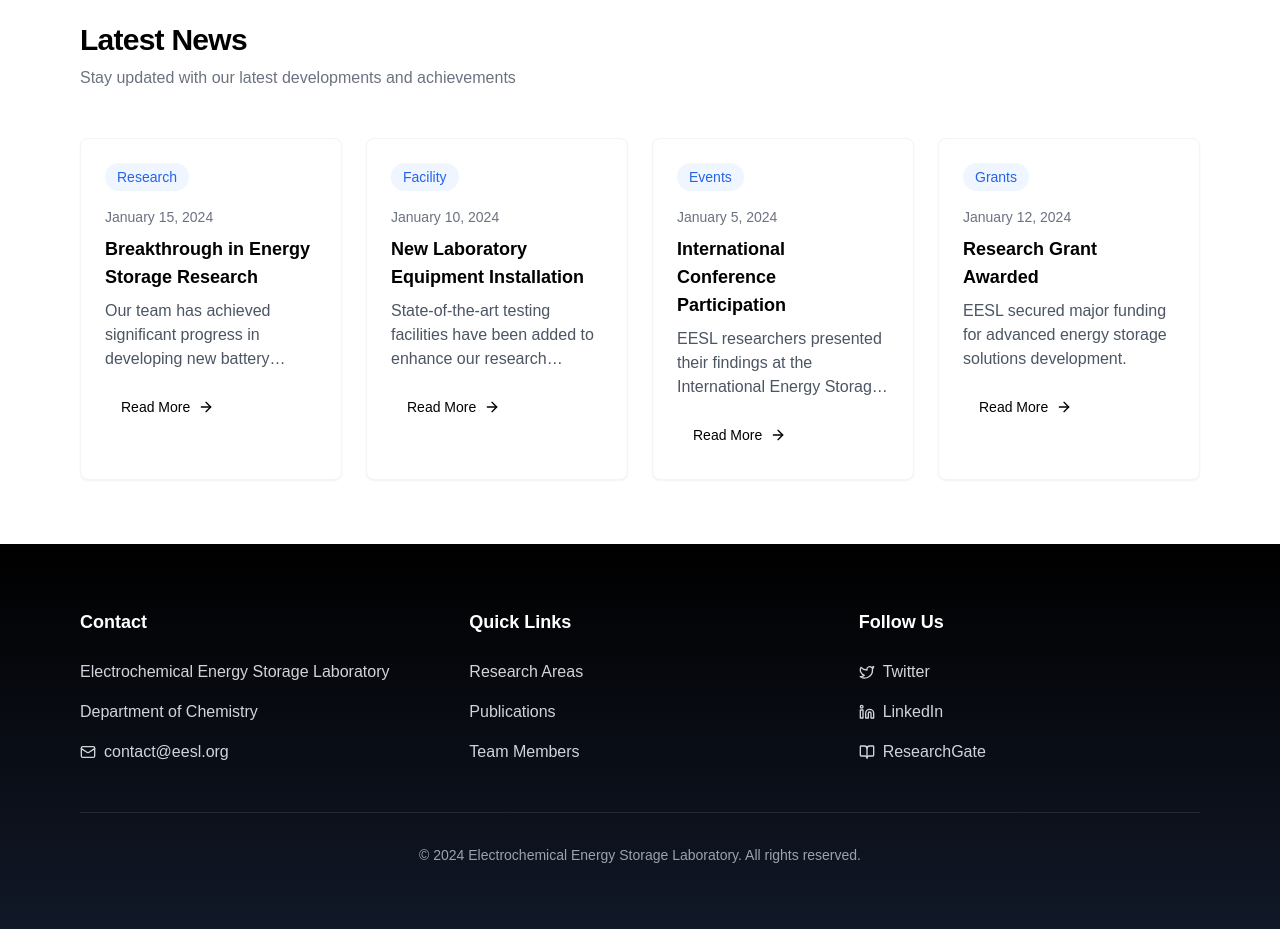
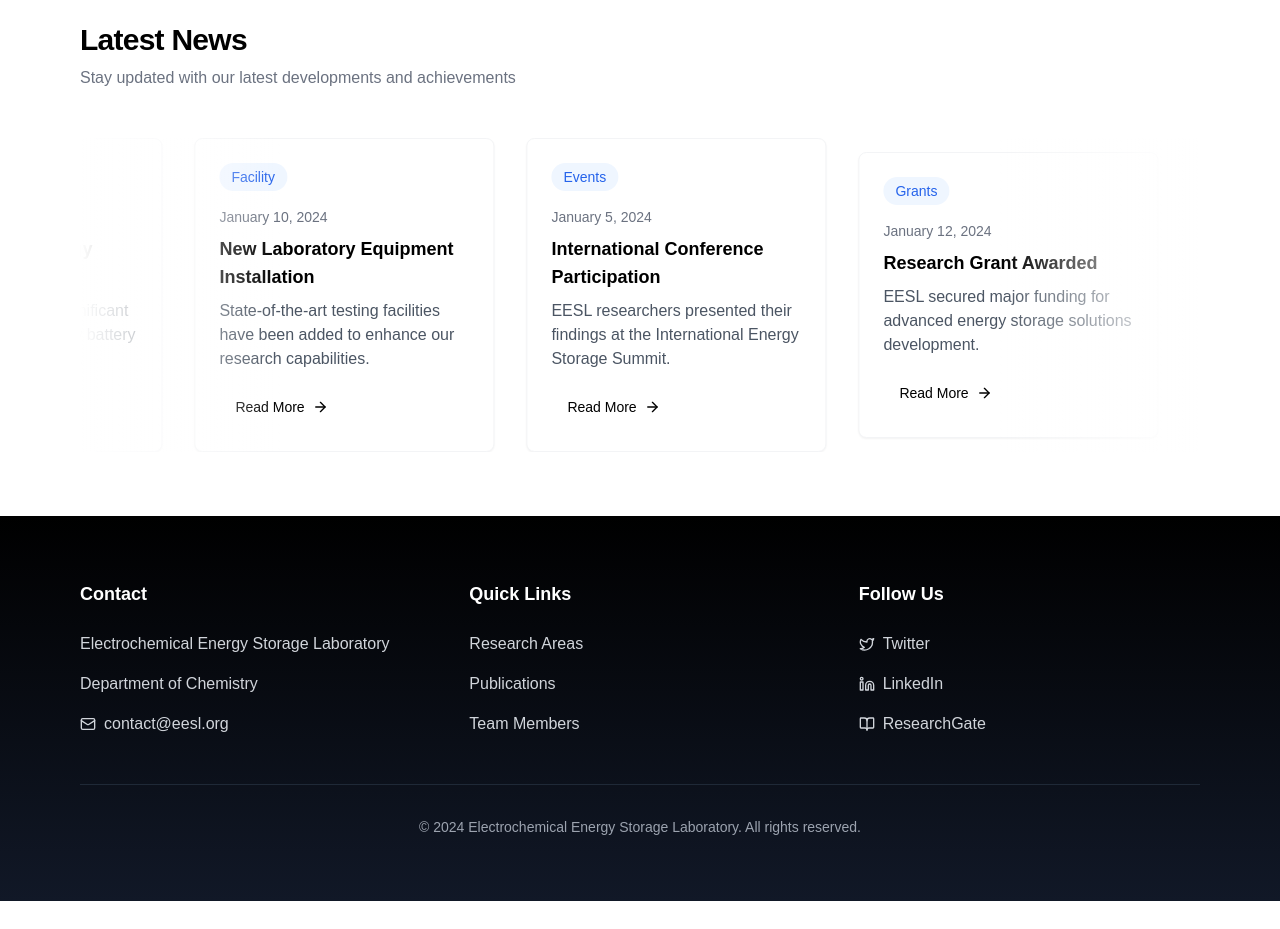
Before and after one commit to amalmmfs/eesl, a Next.js app: page / in a window 1280 px wide. Shown: the part 1480-2409 px from the top of the page. After the commit the page ends 2381 px from the top, so only its background shows below. Built offline with nearby package versions, Linux system fonts and the light colour scheme.

Commit message:
🖥️ wip: marquee component for news section

```diff
--- a/package.json
+++ b/package.json
@@ -16,6 +16,7 @@
     "next": "15.1.2",
     "react": "^19.0.0",
     "react-dom": "^19.0.0",
+    "react-fast-marquee": "^1.6.5",
     "swiper": "^11.1.15",
     "tailwind-merge": "^2.6.0",
     "tailwindcss-animate": "^1.0.7"
--- a/src/app/components/news.tsx
+++ b/src/app/components/news.tsx
@@ -1,5 +1,6 @@
 import { Button } from "@/components/ui/button";
 import { ArrowRight } from "lucide-react";
+import Marquee from "react-fast-marquee";
 
 interface NewsItem {
   date: string;
@@ -50,11 +51,16 @@ export default function NewsSection() {
           </p>
         </div>
 
-        <div className="grid grid-cols-1 sm:grid-cols-2 lg:grid-cols-4 gap-6">
+        <Marquee
+          gradient={true}
+          speed={40}
+          pauseOnHover={true}
+          className="overflow-hidden"
+        >
           {newsItems.map((item, index) => (
             <div
               key={index}
-              className="bg-white border border-gray-100 rounded-lg shadow-sm hover:shadow-md transition-shadow duration-300"
+              className="bg-white border border-gray-100 rounded-lg shadow-sm hover:shadow-md transition-shadow duration-300 mx-4 w-[300px]"
             >
               <div className="p-6">
                 <div className="inline-block px-3 py-1 mb-4 text-sm font-medium rounded-full bg-blue-50 text-blue-600">
@@ -77,7 +83,7 @@ export default function NewsSection() {
               </div>
             </div>
           ))}
-        </div>
+        </Marquee>
       </div>
     </section>
   );
```
Also changed, not shown: 1 other file (tests, documents, lock files or other folders).
